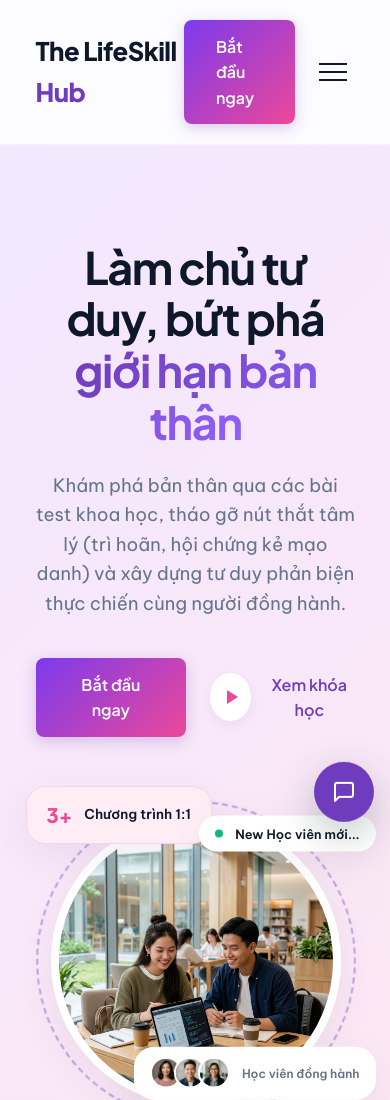
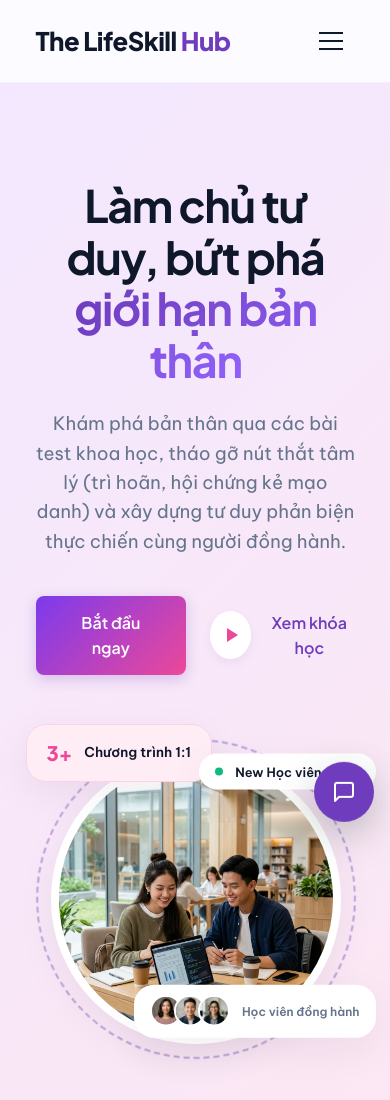
Before and after one commit to vyqhnv-cpu/my-first-web, a website: page public/index.html in a window 390 px wide. Shown: the top 1100 px of the page. Drawn offline with nearby package versions, Linux system fonts and the light colour scheme; no server answers.

Commit message:
fix: hide header CTA and prevent logo wrapping on mobile to resolve viewport and toggle collapse bugs

```diff
--- a/public/style.css
+++ b/public/style.css
@@ -1411,6 +1411,13 @@ input.invalid {
   }
   .header-tools {
     gap: 1rem;
+  }
+  .header-tools .btn-primary-purple {
+    display: none !important;
+  }
+  .nav-logo {
+    white-space: nowrap !important;
+    flex-shrink: 0 !important;
   }
   .nav {
     display: none;
@@ -1449,14 +1456,14 @@ input.invalid {
     display: flex;
     flex-direction: column;
     justify-content: space-between;
-    width: 28px;
+    width: 24px;
     height: 18px;
     background: none;
     border: none;
     cursor: pointer;
-    flex-shrink: 0;
-    padding: 8px;
-    box-sizing: content-box;
+    flex-shrink: 0 !important;
+    padding: 12px !important;
+    box-sizing: content-box !important;
   }
   .nav-toggle span {
     display: block;
```
